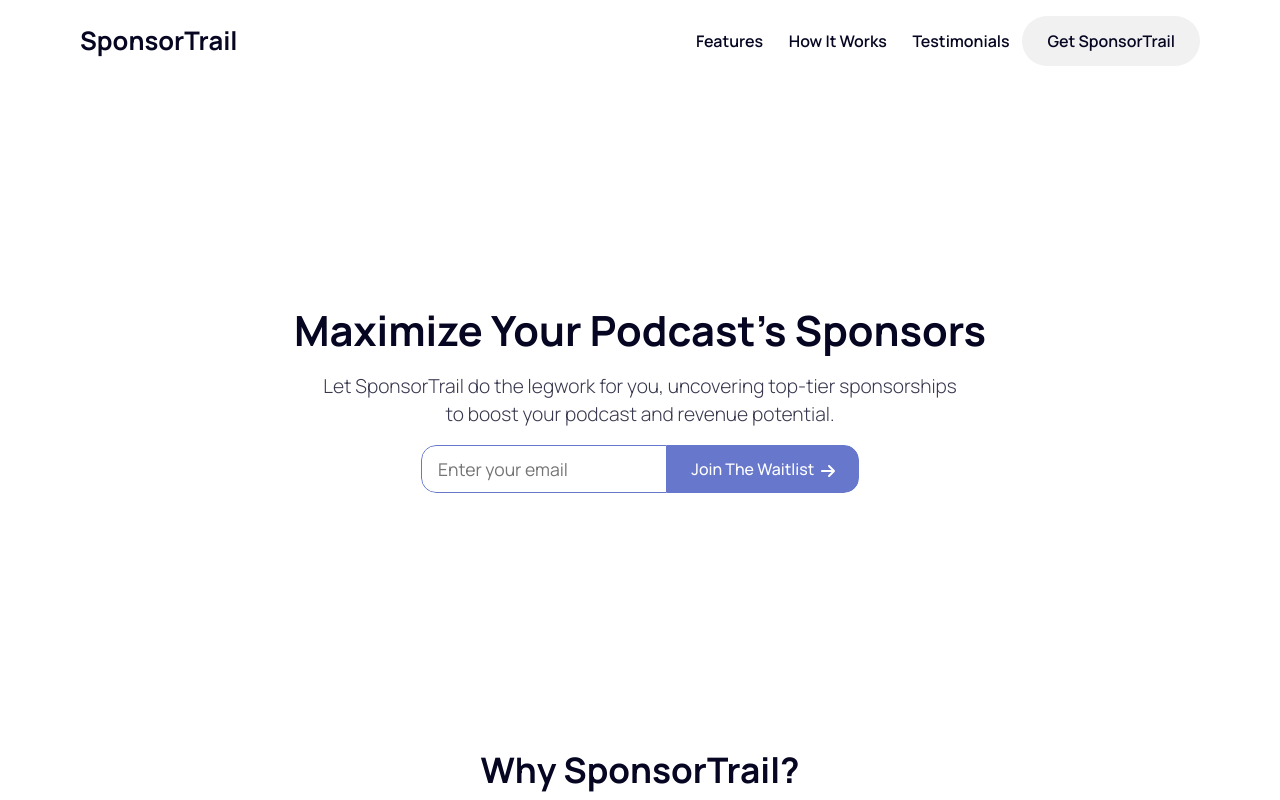
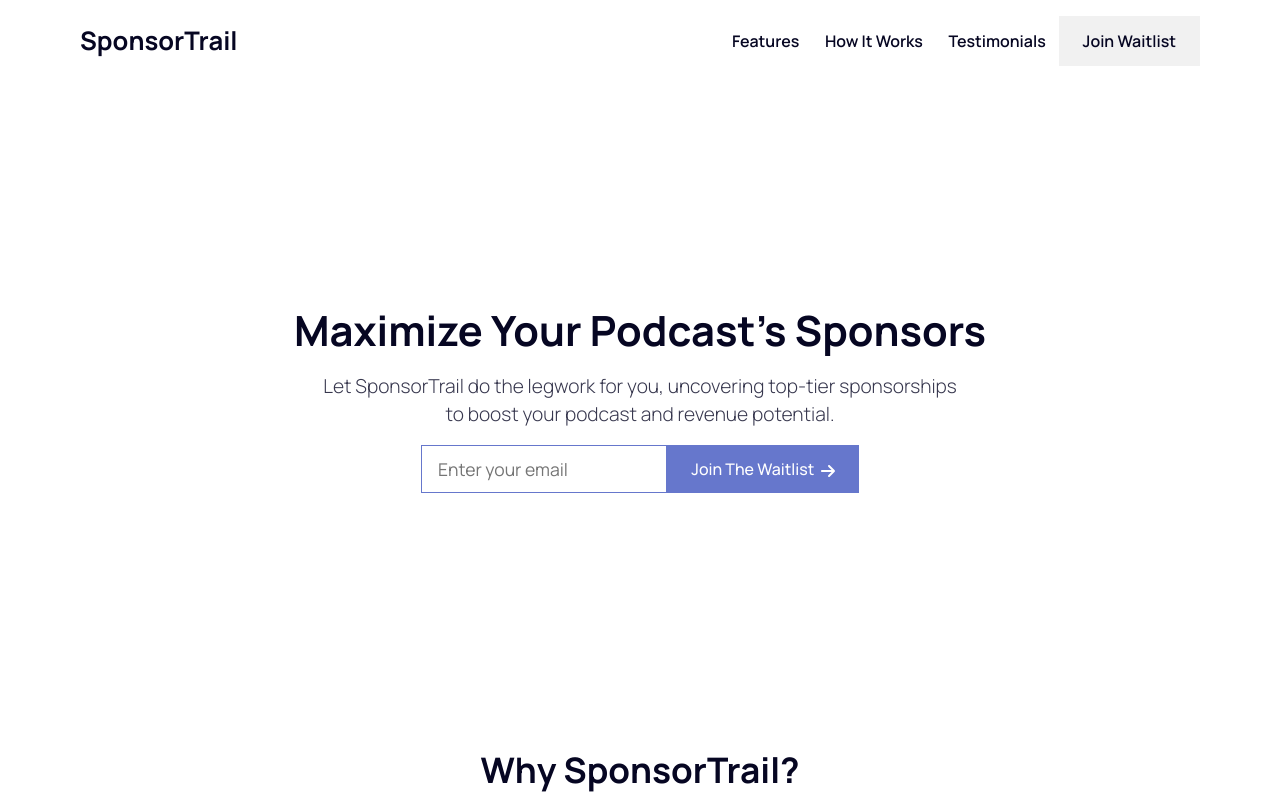
Before and after one commit to JacobBowlware/SponsorDB, a React (Create React App) app: page / in a window 1280 px wide. Shown: the top 800 px of the page. Built offline with nearby package versions, Linux system fonts and the light colour scheme.

Commit message:
Fix Header mobile CSS.

```diff
--- a/src/components/common/Header.tsx
+++ b/src/components/common/Header.tsx
@@ -1,10 +1,17 @@
+import { useState } from "react";
+
+// Font Awesome Icons
+import { faBars, faXmark } from "@fortawesome/free-solid-svg-icons";
+import { FontAwesomeIcon } from "@fortawesome/react-fontawesome";
 
 const Header = () => {
+    const [navOpen, setNavOpen] = useState(false);
+
     return (
         <nav className="web-section navbar navbar-expand-lg navbar-light sticky-top" >
             <a className="navbar-brand" href="/">SponsorTrail</a>
-            <button className="navbar-toggler" type="button" data-toggle="collapse" data-target="#navbarNav" aria-controls="navbarNav" aria-expanded="false" aria-label="Toggle navigation">
-                <span className="navbar-toggler-icon"></span>
+            <button onClick={() => setNavOpen(!navOpen)} className="navbar-toggler" type="button" data-toggle="collapse" data-target="#navbarNav" aria-controls="navbarNav" aria-expanded="false" aria-label="Toggle navigation">
+                <FontAwesomeIcon className="nav-icon" icon={navOpen ? faXmark : faBars} />
             </button>
             <div className="collapse navbar-collapse" id="navbarNav">
                 <ul className="navbar-nav">
@@ -17,8 +24,8 @@
                     <li className="nav-item">
                         <a className="nav-link" href="/login">Testimonials</a>
                     </li>
-                    <li className="btn nav-item  nav-item__highlight">
-                        <a className="nav-link" href="/get-started">Get SponsorTrail</a>
+                    <li className="nav-item  nav-item__highlight">
+                        <a className="nav-link" href="/get-started">Join Waitlist</a>
                     </li>
                 </ul>
             </div>
--- a/src/css/Header.css
+++ b/src/css/Header.css
@@ -6,11 +6,24 @@
     padding-top: 1rem;
     padding-bottom: 1rem;
     background: var(--var-color-background);
+    justify-content: space-between;
 }
 
 #navbarNav {
     justify-content: flex-end;
 }
+
+.navbar-toggler,
+.navbar-toggler:focus {
+    color: var(--var-color-text) !important;
+    border: none;
+    outline: none;
+}
+
+.nav-icon {
+    font-size: 1.2rem;
+}
+
 
 .nav-item {
     margin: 0rem;
@@ -47,4 +60,13 @@
     .navbar {
         margin-bottom: 9rem;
     }
+
+    .nav-item__highlight {
+        background: var(--var-color-primary);
+        width: auto;
+        padding: 0 1rem;
+        display: flex;
+        justify-content: center;
+        align-items: center;
+    }
 }
--- a/src/css/Home.css
+++ b/src/css/Home.css
@@ -42,7 +42,7 @@
 
 .home__container-item__input-wrapper {
     display: flex;
-    border-radius: 15px;
+    /* border-radius: 15px; */
     overflow: hidden;
 }
 
@@ -50,11 +50,10 @@
     flex: 1;
     height: 3rem;
     border: 1px solid var(--var-color-tertiary);
-    border-radius: 15px 0 0 15px;
+    /* border-radius: 15px 0 0 15px; */
     padding: 0 1rem;
     font-size: 1.1rem;
     font-weight: 400;
-
 }
 
 .home__container-item__btn {
@@ -65,7 +64,7 @@
     background: var(--var-color-tertiary);
     color: var(--var-color-text-light);
     border: none;
-    border-radius: 0 15px 15px 0;
+    /* border-radius: 0 15px 15px 0; */
     display: flex;
     justify-content: center;
     align-items: center;
@@ -212,7 +211,7 @@
     grid-template-columns: 1fr;
     justify-items: center;
     box-shadow: 0 0 1rem rgba(0, 0, 0, 0.1);
-    border-radius: 15px;
+    /* border-radius: 15px; */
     padding: 2rem;
 }
 
--- a/src/pages/Home.tsx
+++ b/src/pages/Home.tsx
@@ -51,7 +51,7 @@
                         <form className="home__container-item__form" onSubmit={(e) => handleSubmit(e)}>
                             <div className="home__container-item__input-wrapper">
                                 <input type="email" className="home__container-item__input" placeholder="Enter your email" onChange={(e) => setEmail(e.target.value)} />
-                                <button className="btn home__container-item__btn" type="submit">
+                                <button className="home__container-item__input home__container-item__btn" type="submit">
                                     Join The Waitlist
                                     <FontAwesomeIcon className="home__container-item__btn-arrow-icon" icon={faArrowRight} />
                                 </button>
```
